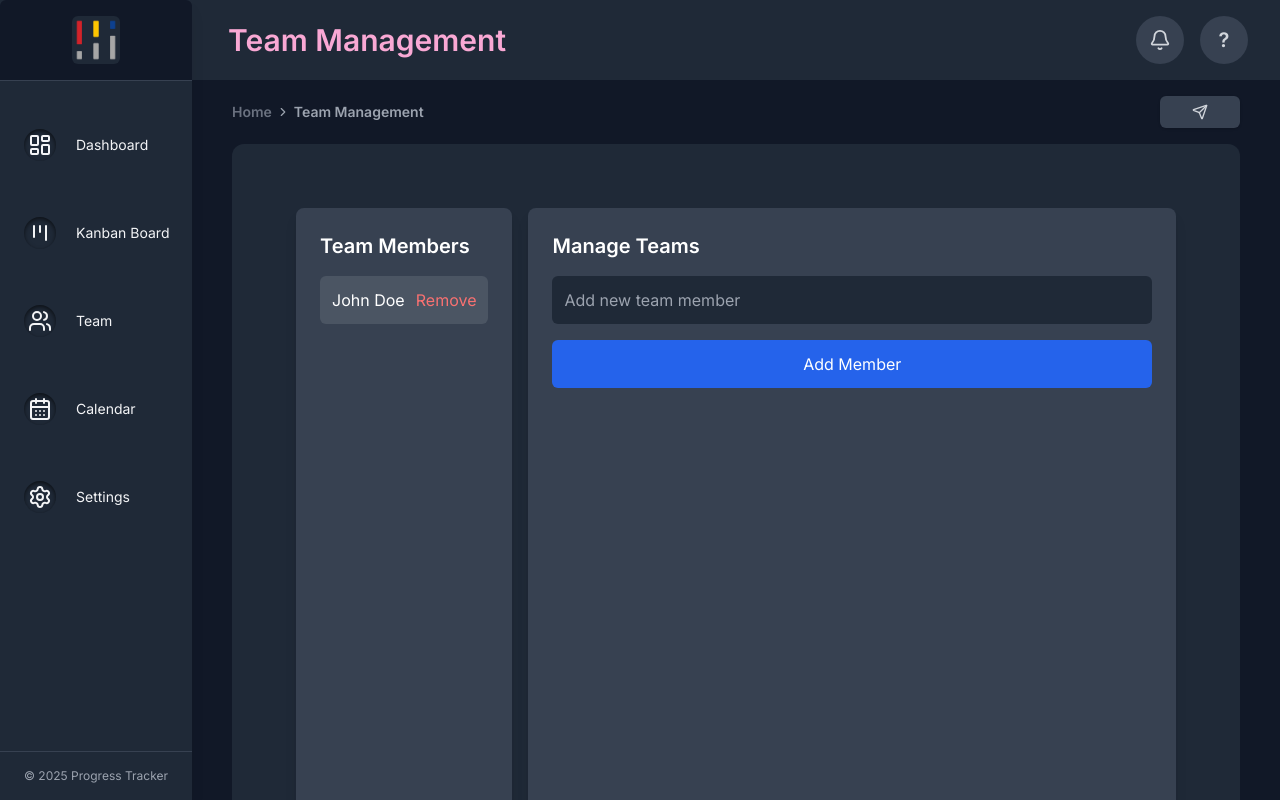
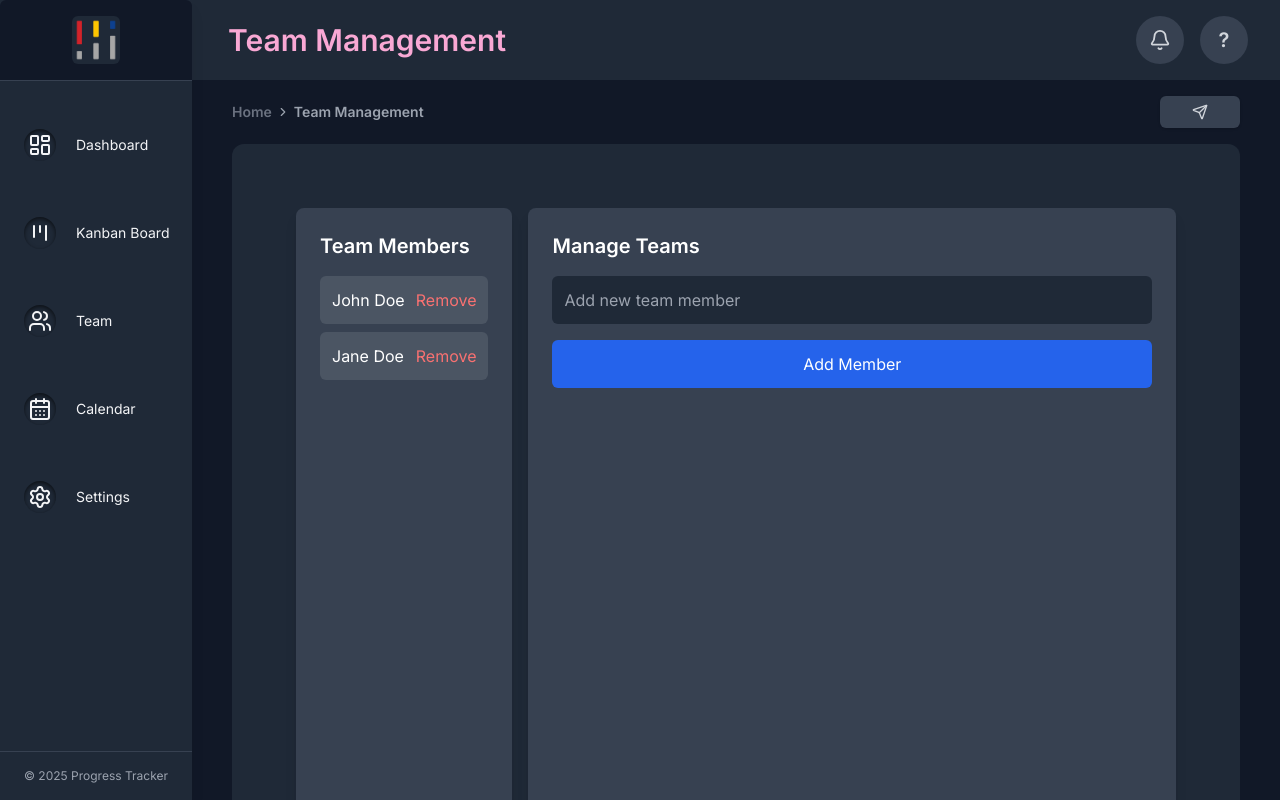
Before and after one commit to definitelynotjin/progress-tracker, a Next.js app in the folder frontend/: page /team-management in a window 1280 px wide. Shown: the top 800 px of the page. Built offline with nearby package versions, Linux system fonts and the light colour scheme; no server answers.

Commit message:
feat: enhance Team Management UI with additional team member and improved layout

```diff
--- a/frontend/src/app/components/calendar/Calendar.tsx
+++ b/frontend/src/app/components/calendar/Calendar.tsx
@@ -25,6 +25,7 @@ export default function Calendar({ tasks }: CalendarProps) {
 
     const allTasks = Object.values(tasks).flat();
     const events = allTasks.map(task => ({
+        outerHeight: 20,
         title: task.title,
         textColor: "#1e293b",
         start: task.dueDate?.from,
@@ -38,7 +39,7 @@ export default function Calendar({ tasks }: CalendarProps) {
             <Tippy
                 key={arg.event.id || arg.event._def?.publicId || arg.event.title}
                 content={
-                    <div className="p-4 text-left max-w-xs">
+                    <div className="p-4 text-left max-w-xs bg-gray-800">
                         <div><strong>Assignee:</strong> {task.assignee}</div>
                         <div className="flex items-center gap-2 mb-1">
                             <strong>Column:</strong>
--- a/frontend/src/app/components/dashboard/Dashboard.tsx
+++ b/frontend/src/app/components/dashboard/Dashboard.tsx
@@ -2,7 +2,6 @@
 
 import React from "react";
 import { KanbanProvider, useKanban } from "../kanban/KanbanContext";
-
 import { DashboardSectionCard } from "./DashboardSectionCard";
 
 const dashboardSections = [
--- a/frontend/src/app/components/dashboard/DashboardSectionCard.tsx
+++ b/frontend/src/app/components/dashboard/DashboardSectionCard.tsx
@@ -4,7 +4,7 @@ export function DashboardSectionCard(
     { title, color, content }: { title: string; color: string; content: React.ReactNode }
 ) {
     return (
-        <div className="min-w-80 justify-center relative rounded-t-lg flex flex-col">
+        <div className="min-w-80 justify-center relative rounded-t-lg flex flex-col overflow-x-auto">
             <div className={`h-1 rounded-t-lg ${color}`} />
             <div className="bg-gray-700 rounded-b flex flex-col">
                 <div className="py-4 px-4">
--- a/frontend/src/app/components/kanban/KanbanBoard.tsx
+++ b/frontend/src/app/components/kanban/KanbanBoard.tsx
@@ -23,7 +23,6 @@ import { DragOverlay } from "@dnd-kit/core";
 import TaskCard from "./TaskCard";
 import { Task } from "./types";
 import TaskDetail from "./TaskDetail";
-
 import type { ColumnType } from "./types";
 
 export const initialTasks: Record<ColumnType, Task[]> = {
--- a/frontend/src/app/components/team-management/Team-Management.tsx
+++ b/frontend/src/app/components/team-management/Team-Management.tsx
@@ -7,7 +7,9 @@ export default function TeamManagement() {
     return (
         <div className="flex flex-row gap-4 rounded-xl overflow-auto bg-gray-800 p-16 min-h-screen">
             <div className="w-1/4 bg-gray-700 rounded-lg p-6 shadow-lg">
-                <h2 className="text-xl font-bold text-white mb-4">Team Members</h2>
+                <h2 className="text-xl font-bold text-white mb-4">
+                    Team Members
+                </h2>
                 {/* Team members list */}
                 <ul className="space-y-2">
                     {/* Example team member */}
@@ -15,18 +17,23 @@ export default function TeamManagement() {
                         <span className="text-white">John Doe</span>
                         <button className="text-red-400 hover:text-red-300">Remove</button>
                     </li>
+                    <li className="flex items-center justify-between bg-gray-600 p-3 rounded-md">
+                        <span className="text-white">Jane Doe</span>
+                        <button className="text-red-400 hover:text-red-300">Remove</button>
+                    </li>
                 </ul>
             </div>
 
             <div className="w-3/4 bg-gray-700 rounded-lg p-6 shadow-lg">
-                <h2 className="text-xl font-bold text-white mb-4">Manage Teams</h2>
+                <h2 className="text-xl font-bold text-white mb-4">
+                    Manage Teams
+                </h2>
                 {/* Team management form or options */}
                 <form className="space-y-4">
                     <input type="text" placeholder="Add new team member" className="w-full p-3 rounded-md bg-gray-800 text-white" />
                     <button type="submit" className="w-full bg-blue-600 hover:bg-blue-500 text-white p-3 rounded-md">Add Member</button>
                 </form>
             </div>
-
         </div>
     );
 }
```
